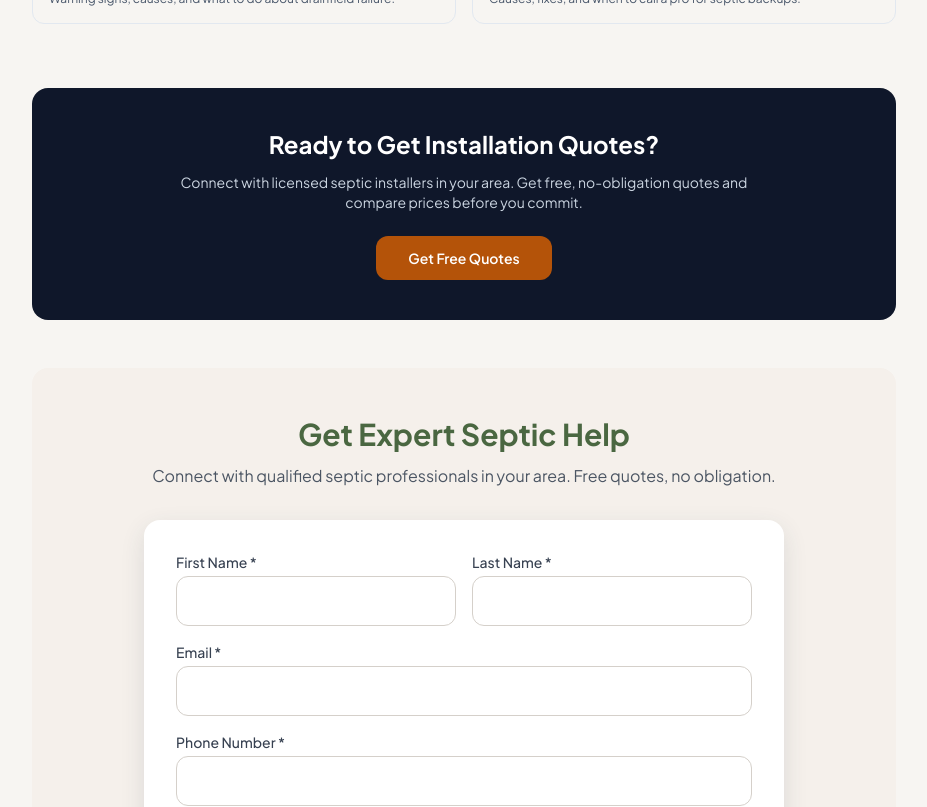
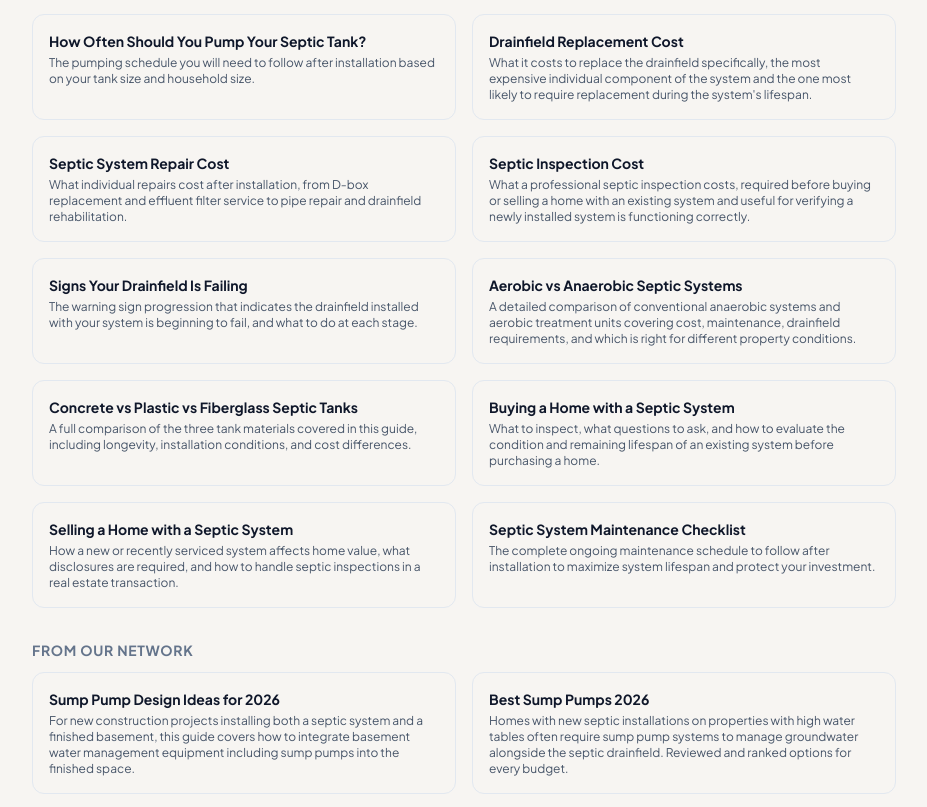
Before and after one commit to thebasementguide2026/theseptic.guide-, a Next.js app: page /cost-guides/septic-system-installation-cost in a window 1280 px wide. Shown: the part 9580-10387 px from the top of the page, without its empty margins (176-1103 px from the left). Built offline with nearby package versions, Linux system fonts and the light colour scheme.

Commit message:
Replace Related Guides with expanded version

```diff
--- a/app/cost-guides/septic-system-installation-cost/page.tsx
+++ b/app/cost-guides/septic-system-installation-cost/page.tsx
@@ -688,23 +688,69 @@ export default function SepticInstallationCostArticle() {
         {/* Related Guides */}
         <div className='mb-16'>
           <h2 className='text-xl font-bold text-slate-900 mb-4'>Related Guides</h2>
-          <div className='grid md:grid-cols-2 gap-4'>
+
+          <h3 className='text-sm font-bold text-slate-500 uppercase tracking-wider mb-3'>On theseptic.guide</h3>
+          <div className='grid md:grid-cols-2 gap-4 mb-8'>
             <Link href='/articles/complete-septic-guide' className='block p-4 border border-slate-200 rounded-lg hover:shadow-md transition-shadow'>
               <h3 className='font-bold text-slate-900 mb-1 text-sm'>Complete Septic System Guide</h3>
-              <p className='text-slate-600 text-xs'>How your system works, types, maintenance, and warning signs.</p>
+              <p className='text-slate-600 text-xs'>How every component of a septic system works, the role of each part in the treatment process, and what a properly functioning system looks like from installation through end of life.</p>
             </Link>
             <Link href='/articles/septic-tank-pumping-cost' className='block p-4 border border-slate-200 rounded-lg hover:shadow-md transition-shadow'>
               <h3 className='font-bold text-slate-900 mb-1 text-sm'>Septic Tank Pumping Cost 2026</h3>
-              <p className='text-slate-600 text-xs'>What pumping actually costs by tank size, region, and hidden fees.</p>
+              <p className='text-slate-600 text-xs'>What routine pump-outs cost by tank size and region, the ongoing maintenance expense to factor into your total cost of ownership after installation.</p>
+            </Link>
+            <Link href='/articles/how-often-pump-septic-tank' className='block p-4 border border-slate-200 rounded-lg hover:shadow-md transition-shadow'>
+              <h3 className='font-bold text-slate-900 mb-1 text-sm'>How Often Should You Pump Your Septic Tank?</h3>
+              <p className='text-slate-600 text-xs'>The pumping schedule you will need to follow after installation based on your tank size and household size.</p>
+            </Link>
+            <Link href='/cost-guides/drainfield-replacement-cost' className='block p-4 border border-slate-200 rounded-lg hover:shadow-md transition-shadow'>
+              <h3 className='font-bold text-slate-900 mb-1 text-sm'>Drainfield Replacement Cost</h3>
+              <p className='text-slate-600 text-xs'>What it costs to replace the drainfield specifically, the most expensive individual component of the system and the one most likely to require replacement during the system&apos;s lifespan.</p>
+            </Link>
+            <Link href='/cost-guides/septic-system-repair-cost' className='block p-4 border border-slate-200 rounded-lg hover:shadow-md transition-shadow'>
+              <h3 className='font-bold text-slate-900 mb-1 text-sm'>Septic System Repair Cost</h3>
+              <p className='text-slate-600 text-xs'>What individual repairs cost after installation, from D-box replacement and effluent filter service to pipe repair and drainfield rehabilitation.</p>
+            </Link>
+            <Link href='/cost-guides/septic-inspection-cost' className='block p-4 border border-slate-200 rounded-lg hover:shadow-md transition-shadow'>
+              <h3 className='font-bold text-slate-900 mb-1 text-sm'>Septic Inspection Cost</h3>
+              <p className='text-slate-600 text-xs'>What a professional septic inspection costs, required before buying or selling a home with an existing system and useful for verifying a newly installed system is functioning correctly.</p>
             </Link>
             <Link href='/problems/drainfield-failing' className='block p-4 border border-slate-200 rounded-lg hover:shadow-md transition-shadow'>
               <h3 className='font-bold text-slate-900 mb-1 text-sm'>Signs Your Drainfield Is Failing</h3>
-              <p className='text-slate-600 text-xs'>Warning signs, causes, and what to do about drainfield failure.</p>
+              <p className='text-slate-600 text-xs'>The warning sign progression that indicates the drainfield installed with your system is beginning to fail, and what to do at each stage.</p>
             </Link>
-            <Link href='/problems/tank-backing-up' className='block p-4 border border-slate-200 rounded-lg hover:shadow-md transition-shadow'>
-              <h3 className='font-bold text-slate-900 mb-1 text-sm'>Septic Tank Backing Up?</h3>
-              <p className='text-slate-600 text-xs'>Causes, fixes, and when to call a pro for septic backups.</p>
+            <Link href='/comparisons/aerobic-vs-anaerobic-septic' className='block p-4 border border-slate-200 rounded-lg hover:shadow-md transition-shadow'>
+              <h3 className='font-bold text-slate-900 mb-1 text-sm'>Aerobic vs Anaerobic Septic Systems</h3>
+              <p className='text-slate-600 text-xs'>A detailed comparison of conventional anaerobic systems and aerobic treatment units covering cost, maintenance, drainfield requirements, and which is right for different property conditions.</p>
             </Link>
+            <Link href='/comparisons/concrete-vs-plastic-vs-fiberglass-septic-tanks' className='block p-4 border border-slate-200 rounded-lg hover:shadow-md transition-shadow'>
+              <h3 className='font-bold text-slate-900 mb-1 text-sm'>Concrete vs Plastic vs Fiberglass Septic Tanks</h3>
+              <p className='text-slate-600 text-xs'>A full comparison of the three tank materials covered in this guide, including longevity, installation conditions, and cost differences.</p>
+            </Link>
+            <Link href='/buying-a-home/septic-system' className='block p-4 border border-slate-200 rounded-lg hover:shadow-md transition-shadow'>
+              <h3 className='font-bold text-slate-900 mb-1 text-sm'>Buying a Home with a Septic System</h3>
+              <p className='text-slate-600 text-xs'>What to inspect, what questions to ask, and how to evaluate the condition and remaining lifespan of an existing system before purchasing a home.</p>
+            </Link>
+            <Link href='/selling-a-home/septic-system' className='block p-4 border border-slate-200 rounded-lg hover:shadow-md transition-shadow'>
+              <h3 className='font-bold text-slate-900 mb-1 text-sm'>Selling a Home with a Septic System</h3>
+              <p className='text-slate-600 text-xs'>How a new or recently serviced system affects home value, what disclosures are required, and how to handle septic inspections in a real estate transaction.</p>
+            </Link>
+            <Link href='/maintenance/septic-system-maintenance-checklist' className='block p-4 border border-slate-200 rounded-lg hover:shadow-md transition-shadow'>
+              <h3 className='font-bold text-slate-900 mb-1 text-sm'>Septic System Maintenance Checklist</h3>
+              <p className='text-slate-600 text-xs'>The complete ongoing maintenance schedule to follow after installation to maximize system lifespan and protect your investment.</p>
+            </Link>
+          </div>
+
+          <h3 className='text-sm font-bold text-slate-500 uppercase tracking-wider mb-3'>From Our Network</h3>
+          <div className='grid md:grid-cols-2 gap-4'>
+            <a href='https://thebasement.guide/articles/sump-pump-design-ideas' target='_blank' rel='noopener noreferrer' className='block p-4 border border-slate-200 rounded-lg hover:shadow-md transition-shadow'>
+              <h3 className='font-bold text-slate-900 mb-1 text-sm'>Sump Pump Design Ideas for 2026</h3>
+              <p className='text-slate-600 text-xs'>For new construction projects installing both a septic system and a finished basement, this guide covers how to integrate basement water management equipment including sump pumps into the finished space.</p>
+            </a>
+            <a href='https://thebasement.guide/articles/best-sump-pumps' target='_blank' rel='noopener noreferrer' className='block p-4 border border-slate-200 rounded-lg hover:shadow-md transition-shadow'>
+              <h3 className='font-bold text-slate-900 mb-1 text-sm'>Best Sump Pumps 2026</h3>
+              <p className='text-slate-600 text-xs'>Homes with new septic installations on properties with high water tables often require sump pump systems to manage groundwater alongside the septic drainfield. Reviewed and ranked options for every budget.</p>
+            </a>
           </div>
         </div>
 
```
